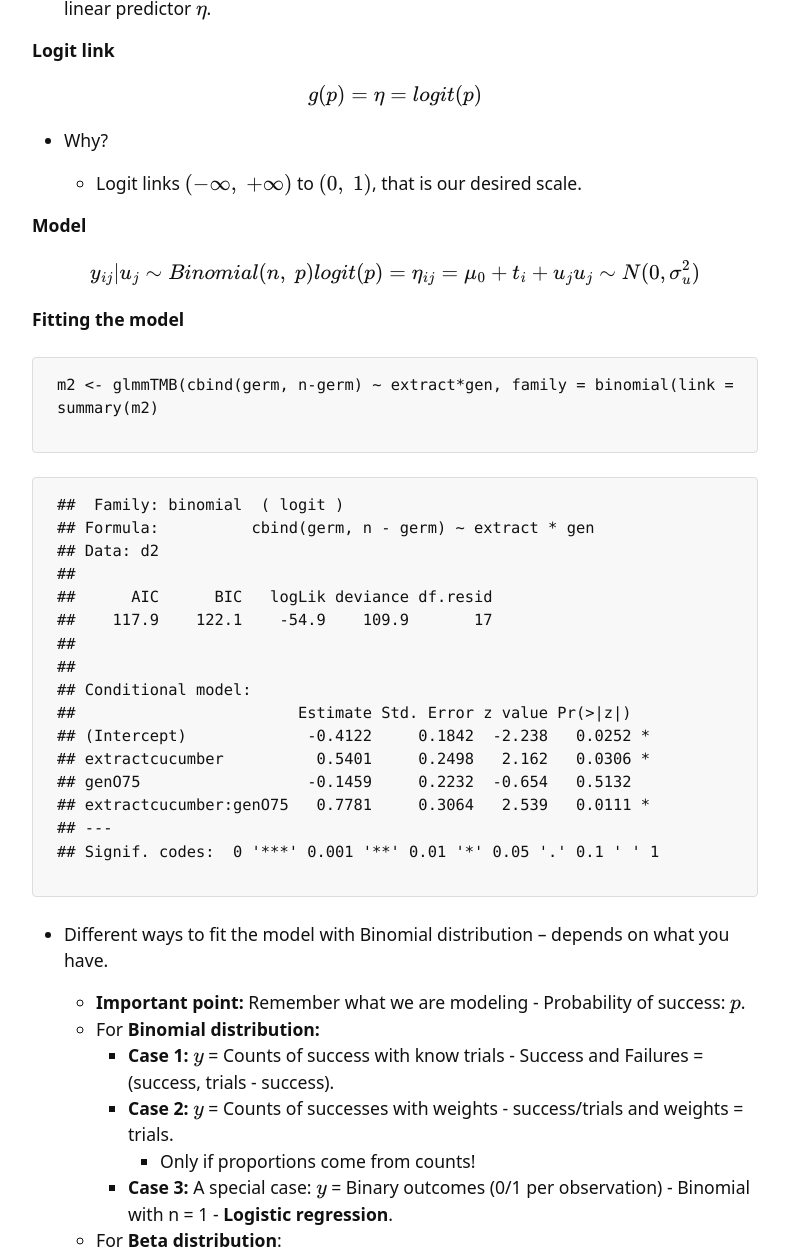
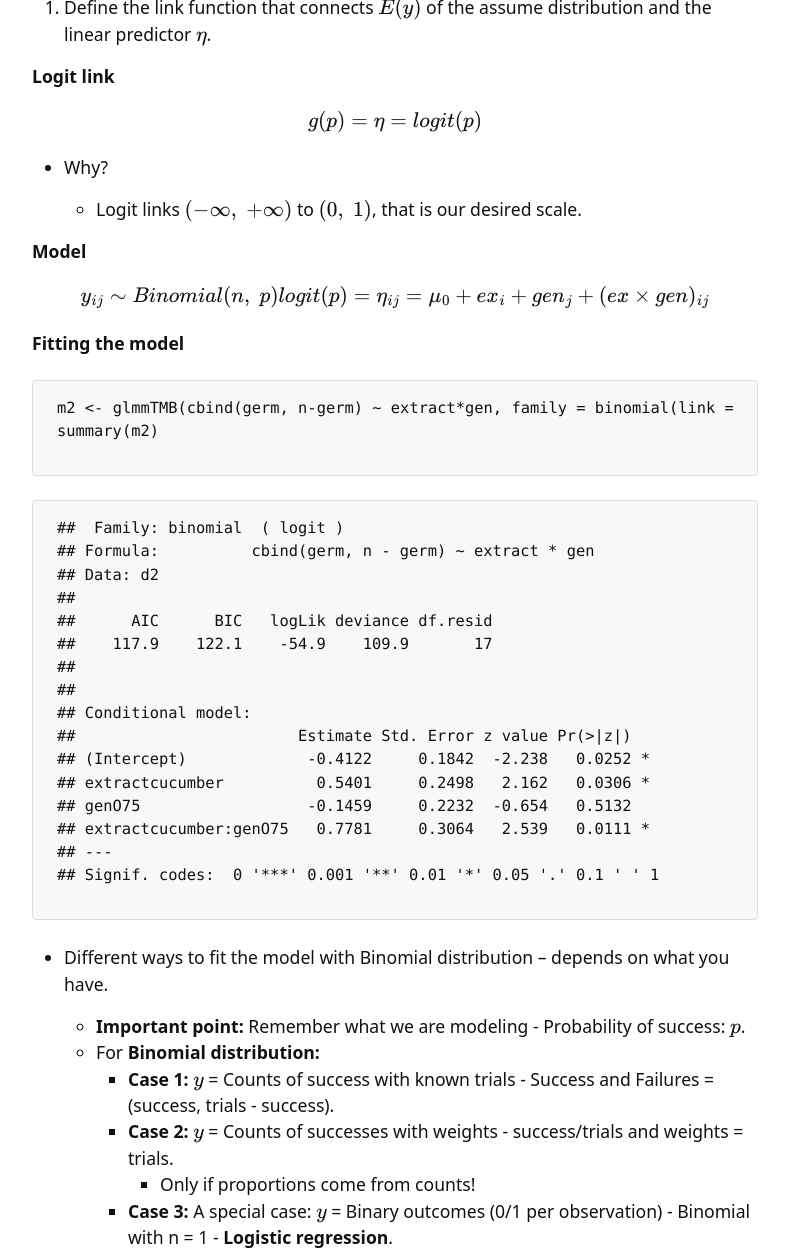
Before and after one commit to k-state-id3a/mixed-models-fall25, a Jekyll site: the page built from content/3-lesson.md, in a window 1280 px wide and 1400 px high, scrolled down 19673 px, cut to the strip 0-1252 px from the top of the window. Shown: the whole strip, without its empty margins (245-1034 px from the left). Built offline with Jekyll 4.4.1, drawn with Linux system fonts in a browser that asks for light colours; formulas are drawn with MathJax 3; some of the changed text lies outside the part shown.

Commit message:
Post workshop corrections

```diff
--- a/content/3-lesson.md
+++ b/content/3-lesson.md
@@ -617,7 +617,7 @@
 
 **Model**
 
-$$ y_{ij}|u_j \sim Binomial(n, \; p) \\ logit(p) = \eta_{ij} = \mu_0 + t_i + u_j \\ u_j \sim N(0, \sigma^2_u) $$
+$$ y_{ij} \sim Binomial(n, \; p) \\ logit(p) = \eta_{ij} = \mu_0 + ex_i + gen_j + (ex \times gen)_{ij} $$
 
 **Fitting the model**
 
@@ -649,7 +649,7 @@
 
     -   **Important point:** Remember what we are modeling - Probability of success: $$p$$.
     -   For **Binomial distribution:**
-        -   **Case 1:** $$y$$ = Counts of success with know trials - Success and Failures = (success, trials - success).
+        -   **Case 1:** $$y$$ = Counts of success with known trials - Success and Failures = (success, trials - success).
         -   **Case 2:** $$y$$ = Counts of successes with weights - success/trials and weights = trials.
             -   Only if proportions come from counts!
         -   **Case 3:** A special case: $$y$$ = Binary outcomes (0/1 per observation) - Binomial with n = 1 - **Logistic regression**.
```
Also changed, not shown: other parts of content/3-lesson.md (+7 -7 lines).
